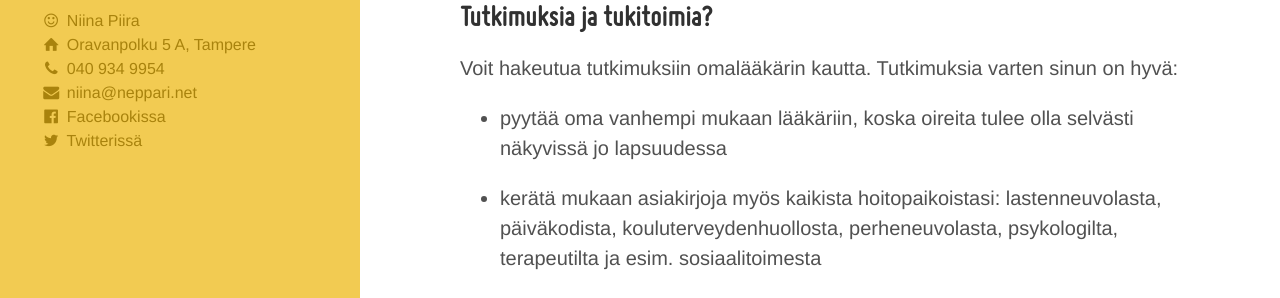
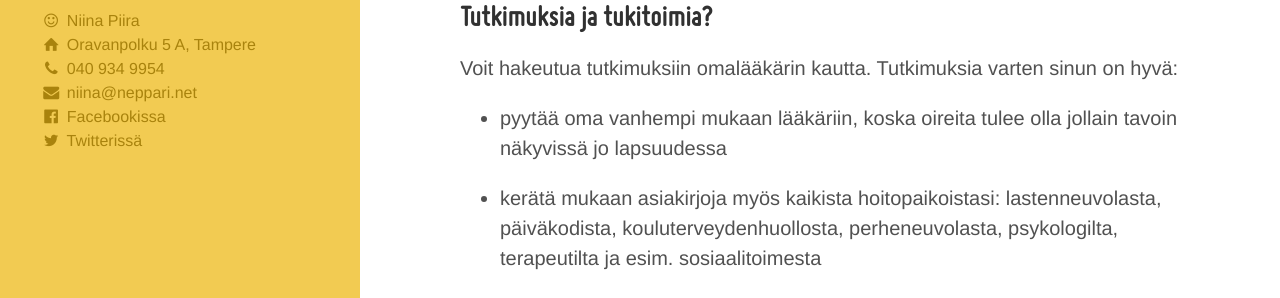
Before and after one commit to niinapiira/neppari.net, a Jekyll site: the page built from pieni-adhd-infopaketti.md, in a window 1280 px wide and 900 px high, scrolled down 2028 px. Shown: the part 153-451 px from the top of the window. Built offline with Jekyll 4.4.1, drawn with Linux system fonts in a browser that asks for light colours.

Commit message:
Updated pieni-adhd-infopaketti.md

```diff
--- a/pieni-adhd-infopaketti.md
+++ b/pieni-adhd-infopaketti.md
@@ -70,7 +70,7 @@ ___
 Voit hakeutua tutkimuksiin omalääkärin kautta.
 Tutkimuksia varten sinun on hyvä:
 
-- pyytää oma vanhempi mukaan lääkäriin, koska oireita tulee olla selvästi näkyvissä jo lapsuudessa
+- pyytää oma vanhempi mukaan lääkäriin, koska oireita tulee olla jollain tavoin näkyvissä jo lapsuudessa
 
 - kerätä mukaan asiakirjoja myös kaikista hoitopaikoistasi: lastenneuvolasta, päiväkodista, kouluterveydenhuollosta, perheneuvolasta, psykologilta, terapeutilta ja esim. sosiaalitoimesta
 
```
